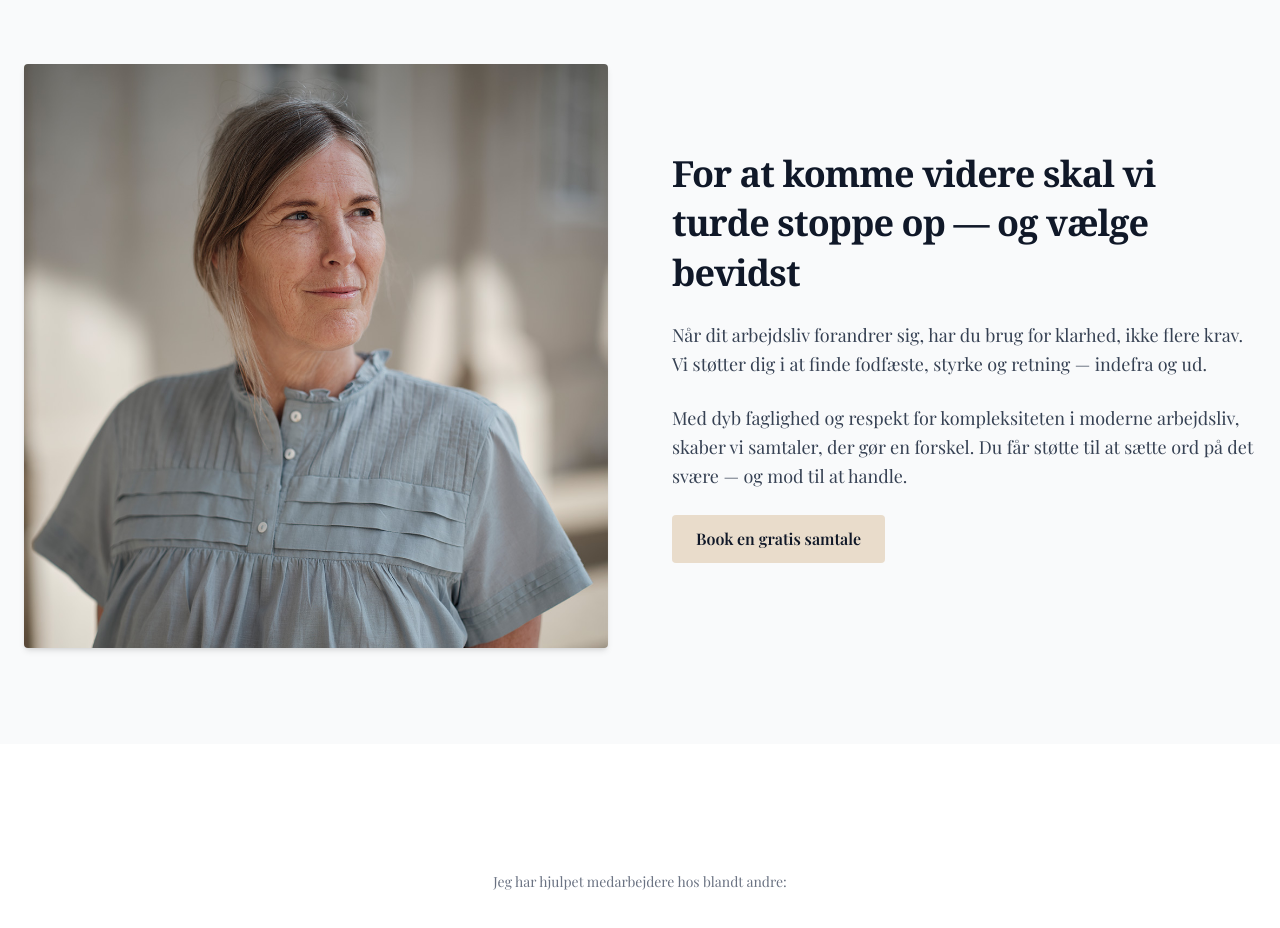
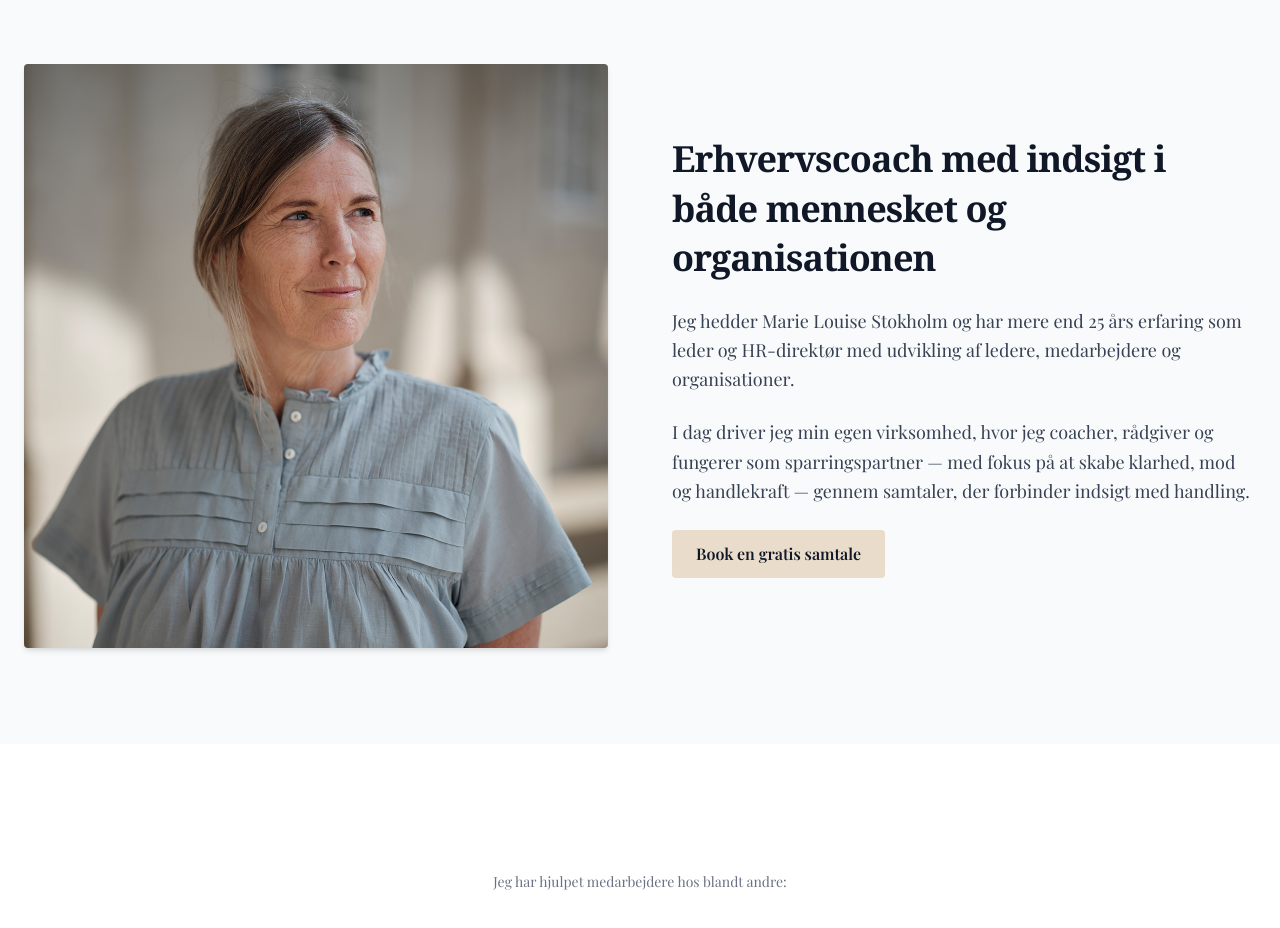
Before and after one commit to nordic-agency/marielouisestokholm, a Next.js app: page / in a window 1280 px wide. Shown: the part 1360-2288 px from the top of the page. Built offline with nearby package versions, Linux system fonts and the light colour scheme.

Commit message:
Revision: Opdater billede-sektion med ny Om mig tekst

```diff
--- a/src/app/page.tsx
+++ b/src/app/page.tsx
@@ -150,13 +150,13 @@ export default function Home() {
           </div>
           <div className="space-y-6">
             <h2 className="text-3xl md:text-4xl font-serif font-bold text-gray-900 leading-snug tracking-tight">
-              For at komme videre skal vi turde stoppe op — og vælge bevidst
+              Erhvervscoach med indsigt i både mennesket og organisationen
             </h2>
             <p className="text-lg leading-relaxed text-gray-700">
-              Når dit arbejdsliv forandrer sig, har du brug for klarhed, ikke flere krav. Vi støtter dig i at finde fodfæste, styrke og retning — indefra og ud.
+              Jeg hedder Marie Louise Stokholm og har mere end 25 års erfaring som leder og HR-direktør med udvikling af ledere, medarbejdere og organisationer.
             </p>
             <p className="text-lg leading-relaxed text-gray-700">
-              Med dyb faglighed og respekt for kompleksiteten i moderne arbejdsliv, skaber vi samtaler, der gør en forskel. Du får støtte til at sætte ord på det svære — og mod til at handle.
+              I dag driver jeg min egen virksomhed, hvor jeg coacher, rådgiver og fungerer som sparringspartner — med fokus på at skabe klarhed, mod og handlekraft — gennem samtaler, der forbinder indsigt med handling.
             </p>
             <a
               href="/kontakt"
```
